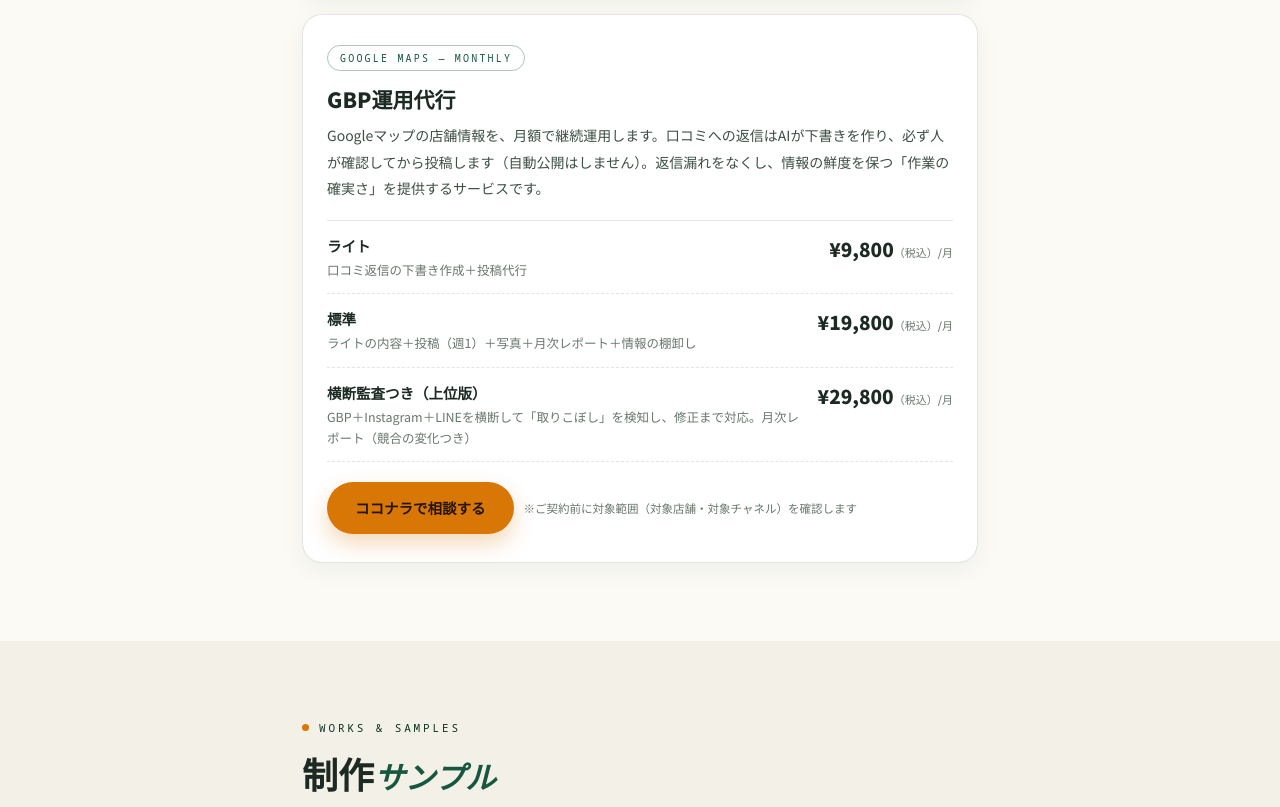
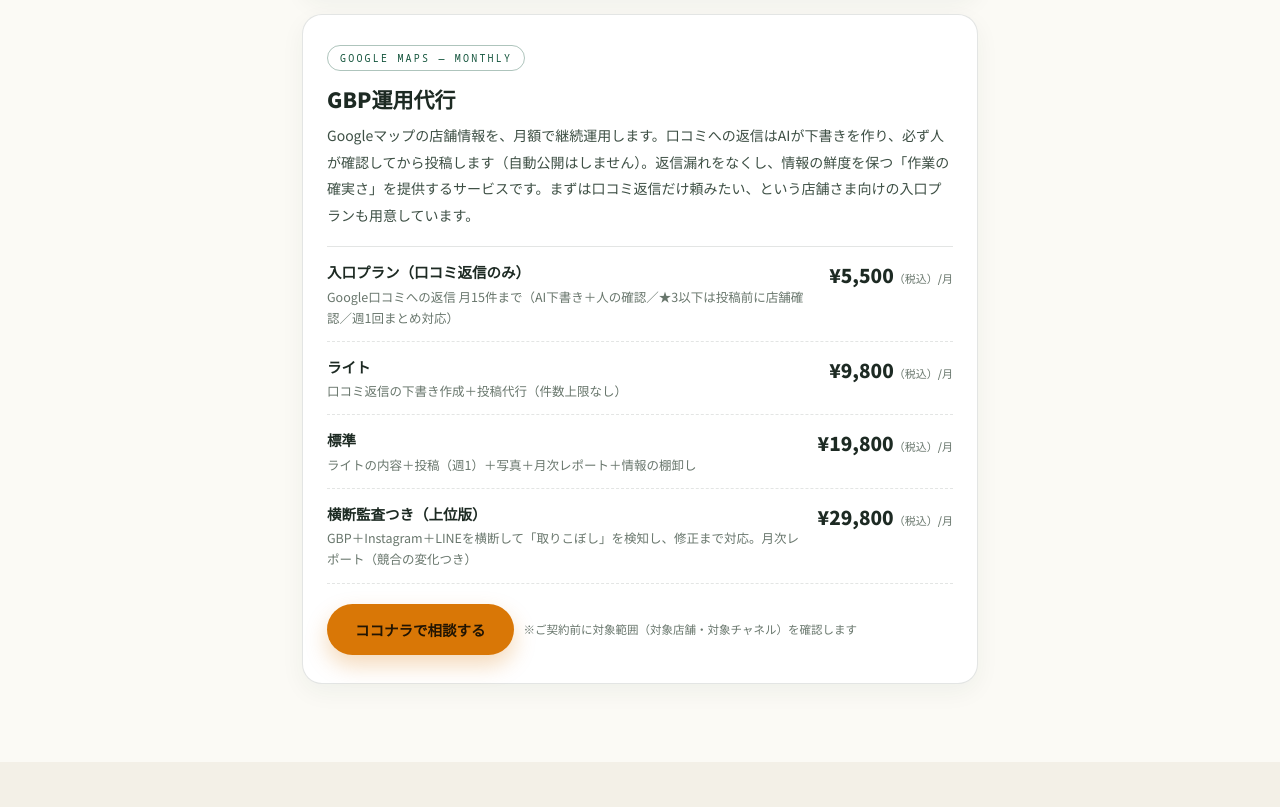
Before and after one commit to mmat16890620-bit/bon-portfolio, a plain HTML site: page sales.html in a window 1280 px wide. Shown: the part 6760-7567 px from the top of the page. Drawn offline with Linux system fonts and the light colour scheme.

Commit message:
GBP運用代行: add 5,500 entry tier (review-reply) and clarify Lite as uncapped

```diff
--- a/sales.html
+++ b/sales.html
@@ -350,9 +350,10 @@ footer .copy{margin-top:34px;padding-top:18px;border-top:1px solid rgba(243,240,
 <article class="card">
 <span class="tag">GOOGLE MAPS — MONTHLY</span>
 <h3>GBP運用代行</h3>
-<p class="desc">Googleマップの店舗情報を、月額で継続運用します。口コミへの返信はAIが下書きを作り、必ず人が確認してから投稿します（自動公開はしません）。返信漏れをなくし、情報の鮮度を保つ「作業の確実さ」を提供するサービスです。</p>
+<p class="desc">Googleマップの店舗情報を、月額で継続運用します。口コミへの返信はAIが下書きを作り、必ず人が確認してから投稿します（自動公開はしません）。返信漏れをなくし、情報の鮮度を保つ「作業の確実さ」を提供するサービスです。まずは口コミ返信だけ頼みたい、という店舗さま向けの入口プランも用意しています。</p>
 <div class="tiers">
-<div class="tier"><div><p class="t-name">ライト</p><p class="t-feat">口コミ返信の下書き作成＋投稿代行</p></div><p class="t-price">¥9,800<small>（税込）/月</small></p></div>
+<div class="tier"><div><p class="t-name">入口プラン（口コミ返信のみ）</p><p class="t-feat">Google口コミへの返信 月15件まで（AI下書き＋人の確認／★3以下は投稿前に店舗確認／週1回まとめ対応）</p></div><p class="t-price">¥5,500<small>（税込）/月</small></p></div>
+<div class="tier"><div><p class="t-name">ライト</p><p class="t-feat">口コミ返信の下書き作成＋投稿代行（件数上限なし）</p></div><p class="t-price">¥9,800<small>（税込）/月</small></p></div>
 <div class="tier"><div><p class="t-name">標準</p><p class="t-feat">ライトの内容＋投稿（週1）＋写真＋月次レポート＋情報の棚卸し</p></div><p class="t-price">¥19,800<small>（税込）/月</small></p></div>
 <div class="tier"><div><p class="t-name">横断監査つき（上位版）</p><p class="t-feat">GBP＋Instagram＋LINEを横断して「取りこぼし」を検知し、修正まで対応。月次レポート（競合の変化つき）</p></div><p class="t-price">¥29,800<small>（税込）/月</small></p></div>
 </div>
```
